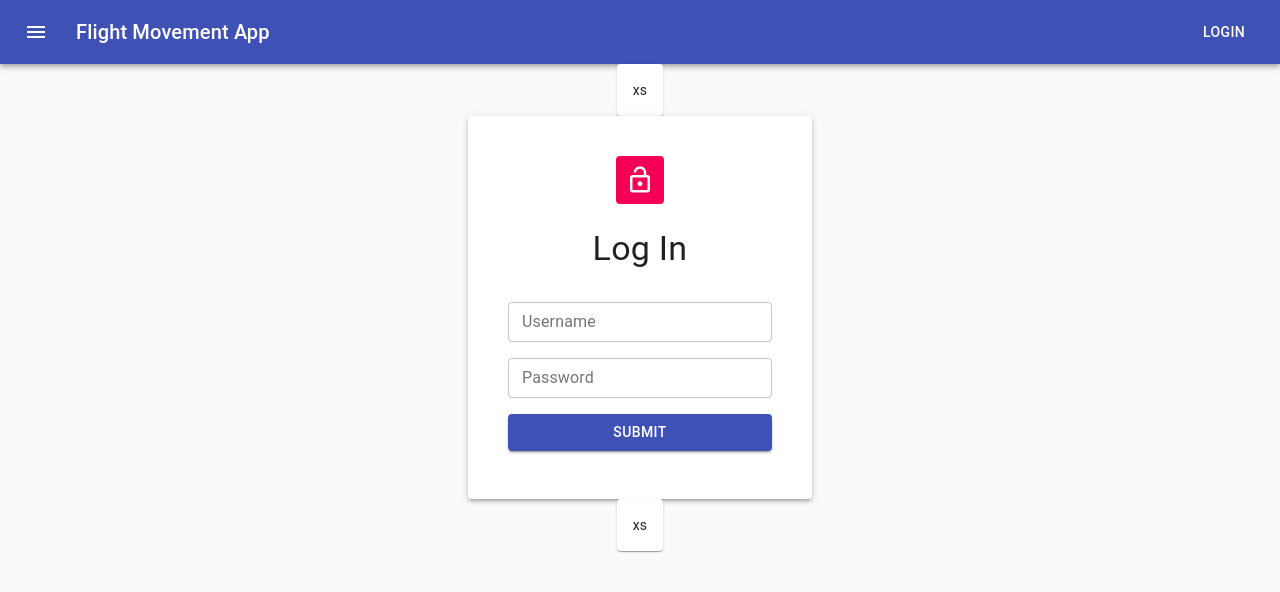
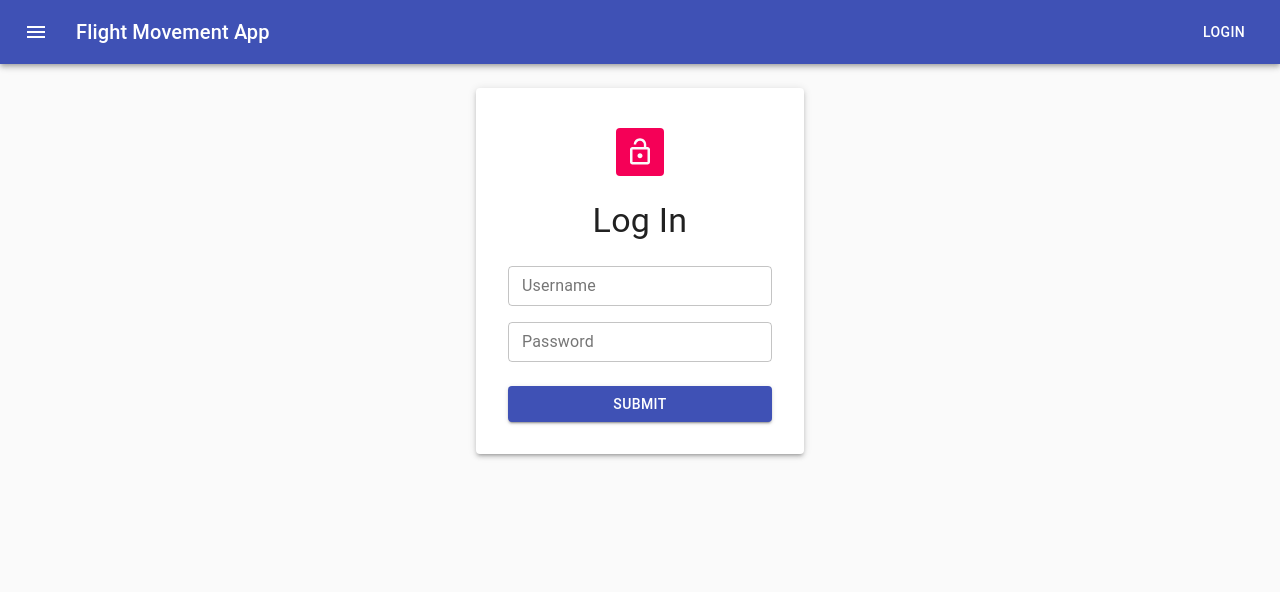
Before and after one commit to devchia254/flight-movement-app-v1, a React (Create React App) app: page /login in a window 1280 px wide. Shown: the top 592 px of the page. Built offline with nearby package versions, Linux system fonts and the light colour scheme.

Commit message:
finished with login form design

```diff
--- a/src/components/formik-fields/MyKBDateTimePicker.js
+++ b/src/components/formik-fields/MyKBDateTimePicker.js
@@ -7,6 +7,9 @@ const MyKBDateTimePicker = ({ form, field, ...props }) => {
 
   return (
     <KeyboardDateTimePicker
+      size="small"
+      inputVariant="outlined"
+      fullWidth
       clearable
       disablePast
       ampm={false}
--- a/src/components/login-form/LoginForm.js
+++ b/src/components/login-form/LoginForm.js
@@ -2,7 +2,7 @@ import React from "react";
 
 import { makeStyles } from "@material-ui/core/styles";
 import { Button } from "@material-ui/core";
-import { Formik, Form, Field } from "formik";
+import { Formik, Form } from "formik";
 import MyField from "../formik-fields/MyField.js";
 import * as yup from "yup";
 // import { DisplayFormikProps } from "../../test/DisplayFormikProps.js";
@@ -23,13 +23,14 @@ const useStyles = makeStyles((theme) => ({
     "& > *": {
       margin: theme.spacing(1),
     },
-    padding: theme.spacing(3),
+    padding: theme.spacing(2, 2, 1),
     width: "100%",
     display: "flex",
     flexDirection: "column",
     alignItems: "center",
-    // minWidth: "150px",
-    // maxWidth: "400px",
+  },
+  button: {
+    margin: theme.spacing(2, 0, 1),
   },
 }));
 
@@ -70,6 +71,7 @@ function LoginForm() {
             variant="contained"
             color="primary"
             fullWidth
+            className={classes.button}
           >
             submit
           </Button>
--- a/src/containers/UserLogin.js
+++ b/src/containers/UserLogin.js
@@ -6,14 +6,15 @@ import { withStyles } from "@material-ui/core/styles";
 import Avatar from "@material-ui/core/Avatar";
 import LockOpenIcon from "@material-ui/icons/LockOpen";
 import Typography from "@material-ui/core/Typography";
-import Card from "@material-ui/core/Card";
-import CardContent from "@material-ui/core/CardContent";
+// import Card from "@material-ui/core/Card";
+// import CardContent from "@material-ui/core/CardContent";
 
 import LoginForm from "../components/login-form/LoginForm";
 
 const loginStyles = (theme) => ({
   root: {
     flexGrow: 1,
+    marginTop: theme.spacing(3),
   },
   paper: {
     padding: theme.spacing(2),
@@ -46,9 +47,9 @@ class UserLogin extends Component {
         direction="column"
         alignItems="center"
       >
-        <Grid item sm={3} md={3} lg>
+        {/* <Grid item sm={3} md={3} lg>
           <Paper className={classes.paper}>xs</Paper>
-        </Grid>
+        </Grid> */}
         <Grid item xs={12} sm={6} md={6} lg>
           <Paper elevation={3} className={classes.paper}>
             <Avatar variant="rounded" className={classes.avatar}>
@@ -58,9 +59,9 @@ class UserLogin extends Component {
             <LoginForm />
           </Paper>
         </Grid>
-        <Grid item sm={3} md={3} lg>
+        {/* <Grid item sm={3} md={3} lg>
           <Paper className={classes.paper}>xs</Paper>
-        </Grid>
+        </Grid> */}
       </Grid>
     );
   }
```
